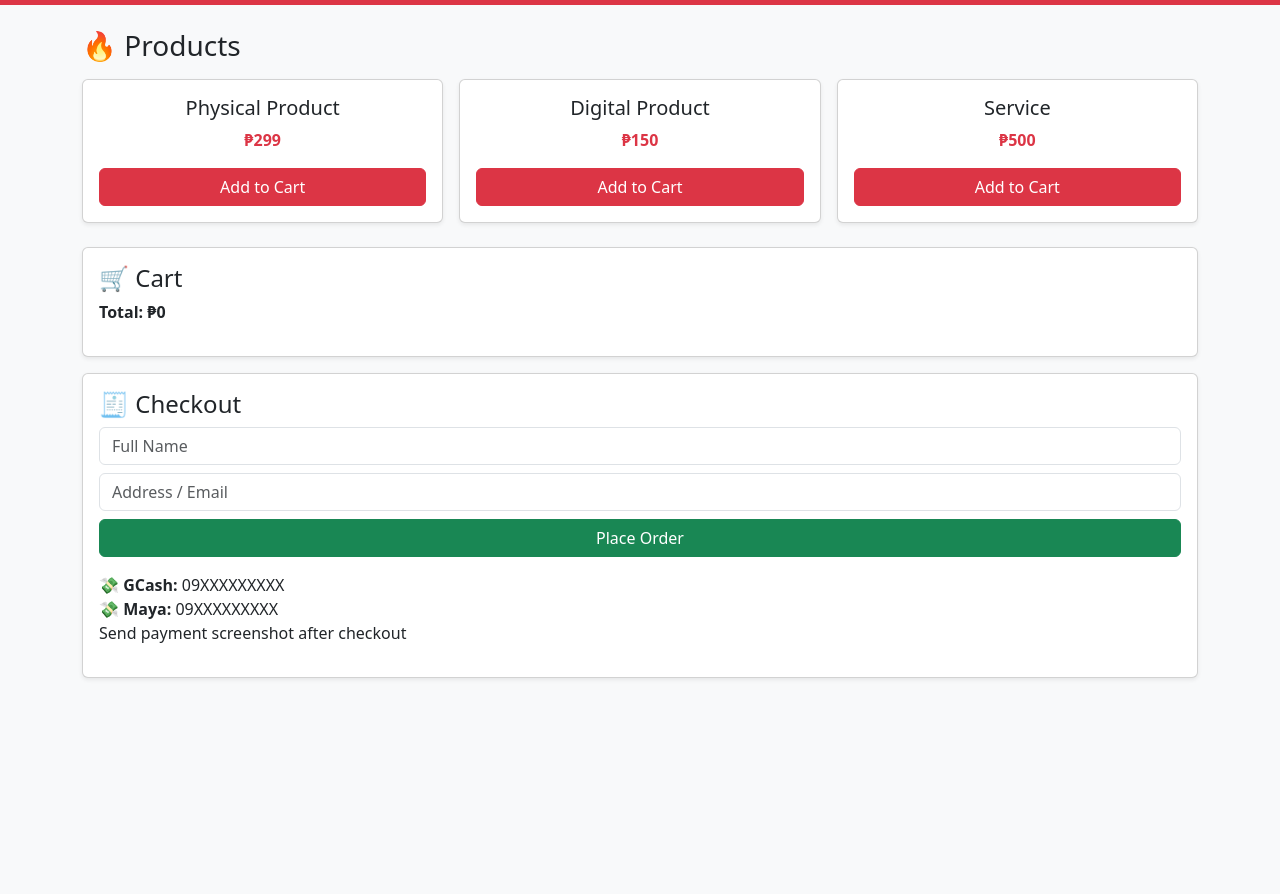
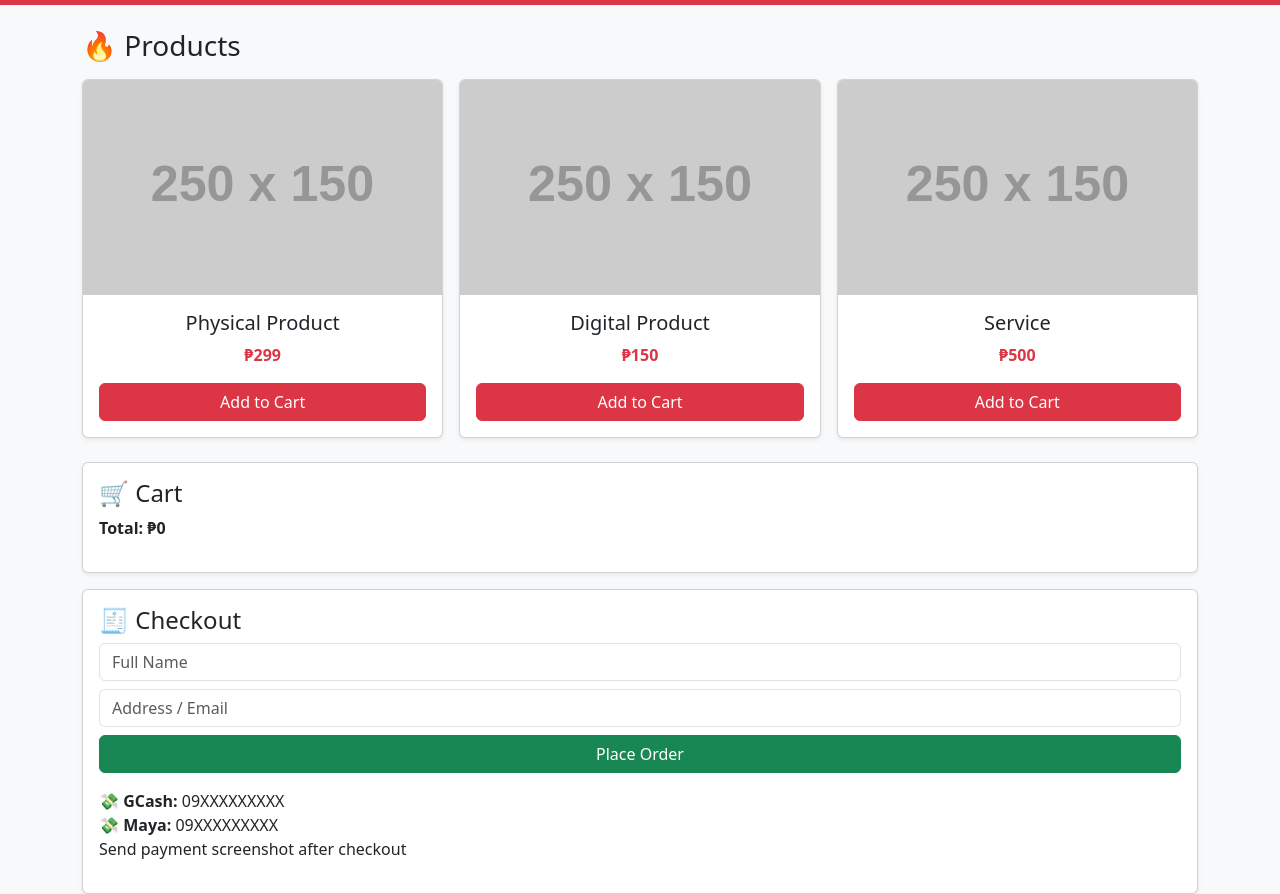
Before and after one commit to janrygoyo609-sudo/ecommerce-shop, a plain HTML site: page index.html in a window 1280 px wide. Shown: the part 49-943 px from the top of the page. Before the commit the page ends 800 px from the top, so only its background shows below. Drawn offline with nearby package versions, Linux system fonts and the light colour scheme; placeholder pictures from the web are drawn by us.

Commit message:
Add files via upload

```diff
--- a/index.html
+++ b/index.html
@@ -26,6 +26,7 @@
   <div class="row g-3">
     <div class="col-md-4">
       <div class="card shadow-sm">
+        <img src="https://via.placeholder.com/250x150?text=Physical+Product" class="card-img-top" alt="Physical Product">
         <div class="card-body text-center">
           <h5 class="card-title">Physical Product</h5>
           <p class="text-danger fw-bold">₱299</p>
@@ -35,6 +36,7 @@
     </div>
     <div class="col-md-4">
       <div class="card shadow-sm">
+        <img src="https://via.placeholder.com/250x150?text=Digital+Product" class="card-img-top" alt="Digital Product">
         <div class="card-body text-center">
           <h5 class="card-title">Digital Product</h5>
           <p class="text-danger fw-bold">₱150</p>
@@ -44,6 +46,7 @@
     </div>
     <div class="col-md-4">
       <div class="card shadow-sm">
+        <img src="https://via.placeholder.com/250x150?text=Service" class="card-img-top" alt="Service">
         <div class="card-body text-center">
           <h5 class="card-title">Service</h5>
           <p class="text-danger fw-bold">₱500</p>
```
